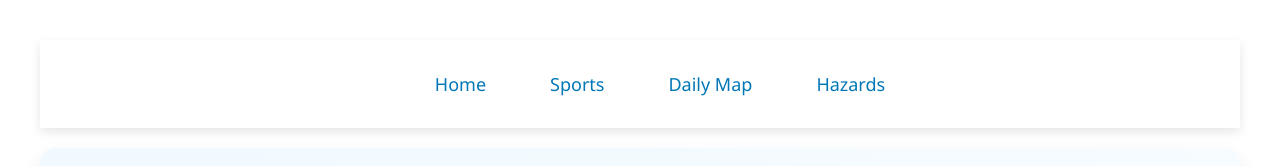
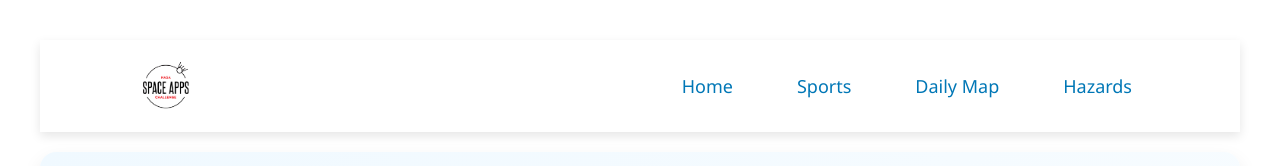
Before and after one commit to jefouz/Weatherscope, a React (Vite) app in the folder nasaPrep/: page / in a window 1280 px wide. Shown: the top 166 px of the page. Built offline with nearby package versions, Linux system fonts and the light colour scheme; no server answers.

Commit message:
Add margin to navbar logo for improved alignment

```diff
--- a/nasaPrep/src/components/Nav/Nav.css
+++ b/nasaPrep/src/components/Nav/Nav.css
@@ -49,6 +49,10 @@
   transition: width 0.3s ease;
   border-radius: 2px;
 }
+.nav img{
+  height: 60px;
+  margin-right: auto;
+}
 
 .nav-menu li:hover::after {
   width: 100%;
--- a/nasaPrep/src/components/Nav/Nav.jsx
+++ b/nasaPrep/src/components/Nav/Nav.jsx
@@ -10,6 +10,7 @@ const Navbar = () => {
 
   return (
     <div className='nav'>
+      <img src="/images/new-SpaceApps_logo.webp" alt="" />
 
     <ul  className="nav-menu">
         <li><Link to="/">Home</Link></li>
```
